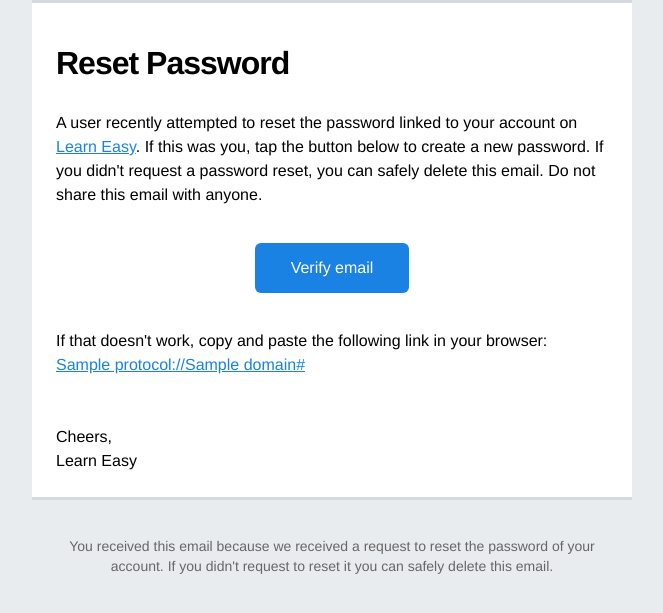
After one commit to RajatShenoi/JNNCE-Notes, a Django app: template notes/templates/notes/password_reset/password_reset_email.html in a window 1280 px wide. The commit adds this page. Shown: the top 613 px of the page, without its empty margins (308-971 px from the left). Run offline with Django 5.2, Linux system fonts and the light colour scheme; the template is opened without the code that fills it: most values are stand-ins (such as "Sample title", 1, 10 or a date in 2020); some web fonts are replaced.

Commit message:
Password Reset

```diff
--- a/notes/templates/notes/login.html
+++ b/notes/templates/notes/login.html
@@ -20,6 +20,9 @@
                 <svg xmlns="http://www.w3.org/2000/svg" viewBox="0 0 16 16" fill="currentColor" class="w-4 h-4 opacity-70"><path fill-rule="evenodd" d="M14 6a4 4 0 0 1-4.899 3.899l-1.955 1.955a.5.5 0 0 1-.353.146H5v1.5a.5.5 0 0 1-.5.5h-2a.5.5 0 0 1-.5-.5v-2.293a.5.5 0 0 1 .146-.353l3.955-3.955A4 4 0 1 1 14 6Zm-4-2a.75.75 0 0 0 0 1.5.5.5 0 0 1 .5.5.75.75 0 0 0 1.5 0 2 2 0 0 0-2-2Z" clip-rule="evenodd" /></svg>
                 {{ form.password }}
             </label>
+            <div class="label">
+                <a class="label-text-alt link" href="{% url 'notes:password-reset' %}">Forgot password?</a>
+            </div>
             <input class="btn btn-accent btn-block mt-5" type="submit" value="Login">
             <a class="link label-text" href="{% url 'notes:register' %}">Don't have an account? Register</a>
         </form>
--- /dev/null
+++ b/notes/templates/notes/password_reset/password_reset_email.html
@@ -0,0 +1,230 @@
+<!DOCTYPE html>
+<html>
+<head>
+
+  <meta charset="utf-8">
+  <meta http-equiv="x-ua-compatible" content="ie=edge">
+  <title>Learn Easy | Password Reset</title>
+  <meta name="viewport" content="width=device-width, initial-scale=1">
+  <style type="text/css">
+  /**
+   * Google webfonts. Recommended to include the .woff version for cross-client compatibility.
+   */
+  @media screen {
+    @font-face {
+      font-family: 'Source Sans Pro';
+      font-style: normal;
+      font-weight: 400;
+      src: local('Source Sans Pro Regular'), local('SourceSansPro-Regular'), url(https://fonts.gstatic.com/s/sourcesanspro/v10/ODelI1aHBYDBqgeIAH2zlBM0YzuT7MdOe03otPbuUS0.woff) format('woff');
+    }
+    @font-face {
+      font-family: 'Source Sans Pro';
+      font-style: normal;
+      font-weight: 700;
+      src: local('Source Sans Pro Bold'), local('SourceSansPro-Bold'), url(https://fonts.gstatic.com/s/sourcesanspro/v10/toadOcfmlt9b38dHJxOBGFkQc6VGVFSmCnC_l7QZG60.woff) format('woff');
+    }
+  }
+  /**
+   * Avoid browser level font resizing.
+   * 1. Windows Mobile
+   * 2. iOS / OSX
+   */
+  body,
+  table,
+  td,
+  a {
+    -ms-text-size-adjust: 100%; /* 1 */
+    -webkit-text-size-adjust: 100%; /* 2 */
+  }
+  /**
+   * Remove extra space added to tables and cells in Outlook.
+   */
+  table,
+  td {
+    mso-table-rspace: 0pt;
+    mso-table-lspace: 0pt;
+  }
+  /**
+   * Better fluid images in Internet Explorer.
+   */
+  img {
+    -ms-interpolation-mode: bicubic;
+  }
+  /**
+   * Remove blue links for iOS devices.
+   */
+  a[x-apple-data-detectors] {
+    font-family: inherit !important;
+    font-size: inherit !important;
+    font-weight: inherit !important;
+    line-height: inherit !important;
+    color: inherit !important;
+    text-decoration: none !important;
+  }
+  /**
+   * Fix centering issues in Android 4.4.
+   */
+  div[style*="margin: 16px 0;"] {
+    margin: 0 !important;
+  }
+  body {
+    width: 100% !important;
+    height: 100% !important;
+    padding: 0 !important;
+    margin: 0 !important;
+  }
+  /**
+   * Collapse table borders to avoid space between cells.
+   */
+  table {
+    border-collapse: collapse !important;
+  }
+  a {
+    color: #1a82e2;
+  }
+  img {
+    height: auto;
+    line-height: 100%;
+    text-decoration: none;
+    border: 0;
+    outline: none;
+  }
+  </style>
+
+</head>
+<body style="background-color: #e9ecef;">
+
+  <!-- start preheader -->
+  <div class="preheader" style="display: none; max-width: 0; max-height: 0; overflow: hidden; font-size: 1px; line-height: 1px; color: #fff; opacity: 0;">
+    A user requested to reset their password on Learn Easy. If this was you, tap the button below to reset your password.
+  </div>
+  <!-- end preheader -->
+
+  <!-- start body -->
+  <table border="0" cellpadding="0" cellspacing="0" width="100%">
+
+    <!-- start hero -->
+    <tr>
+      <td align="center" bgcolor="#e9ecef">
+        <!--[if (gte mso 9)|(IE)]>
+        <table align="center" border="0" cellpadding="0" cellspacing="0" width="600">
+        <tr>
+        <td align="center" valign="top" width="600">
+        <![endif]-->
+        <table border="0" cellpadding="0" cellspacing="0" width="100%" style="max-width: 600px;">
+          <tr>
+            <td align="left" bgcolor="#ffffff" style="padding: 36px 24px 0; font-family: 'Source Sans Pro', Helvetica, Arial, sans-serif; border-top: 3px solid #d4dadf;">
+              <h1 style="margin: 0; font-size: 32px; font-weight: 700; letter-spacing: -1px; line-height: 48px;">Reset Password</h1>
+            </td>
+          </tr>
+        </table>
+        <!--[if (gte mso 9)|(IE)]>
+        </td>
+        </tr>
+        </table>
+        <![endif]-->
+      </td>
+    </tr>
+    <!-- end hero -->
+
+    <!-- start copy block -->
+    <tr>
+      <td align="center" bgcolor="#e9ecef">
+        <!--[if (gte mso 9)|(IE)]>
+        <table align="center" border="0" cellpadding="0" cellspacing="0" width="600">
+        <tr>
+        <td align="center" valign="top" width="600">
+        <![endif]-->
+        <table border="0" cellpadding="0" cellspacing="0" width="100%" style="max-width: 600px;">
+
+          <!-- start copy -->
+          <tr>
+            <td align="left" bgcolor="#ffffff" style="padding: 24px; font-family: 'Source Sans Pro', Helvetica, Arial, sans-serif; font-size: 16px; line-height: 24px;">
+                <p style="margin: 0;">
+                    A user recently attempted to reset the password linked to your account on <a href="https://jnncenotes.azurewebsites.net/">Learn Easy</a>.
+                    If this was you, tap the button below to create a new password.
+                    If you didn't request a password reset, you can safely delete this email.
+                    Do not share this email with anyone.
+                </p>
+            </td>
+          </tr>
+          <!-- end copy -->
+
+          <!-- start button -->
+          <tr>
+            <td align="left" bgcolor="#ffffff">
+              <table border="0" cellpadding="0" cellspacing="0" width="100%">
+                <tr>
+                  <td align="center" bgcolor="#ffffff" style="padding: 12px;">
+                    <table border="0" cellpadding="0" cellspacing="0">
+                      <tr>
+                        <td align="center" bgcolor="#1a82e2" style="border-radius: 6px;">
+                          <a href="{{ protocol }}://{{ domain }}{% url 'notes:password-reset-confirm' uidb64=uid token=token %}" target="_blank" style="display: inline-block; padding: 16px 36px; font-family: 'Source Sans Pro', Helvetica, Arial, sans-serif; font-size: 16px; color: #ffffff; text-decoration: none; border-radius: 6px;">Verify email</a>
+                        </td>
+                      </tr>
+                    </table>
+                  </td>
+                </tr>
+              </table>
+            </td>
+          </tr>
+          <!-- end button -->
+
+          <!-- start copy -->
+          <tr>
+            <td align="left" bgcolor="#ffffff" style="padding: 24px; font-family: 'Source Sans Pro', Helvetica, Arial, sans-serif; font-size: 16px; line-height: 24px;">
+              <p style="margin: 0;">If that doesn't work, copy and paste the following link in your browser:</p>
+              <p style="margin: 0;"><a href="{{ protocol }}://{{ domain }}{% url 'notes:password-reset-confirm' uidb64=uid token=token %}" target="_blank">{{ protocol }}://{{ domain }}{% url 'notes:password-reset-confirm' uidb64=uid token=token %}</a></p>
+            </td>
+          </tr>
+          <!-- end copy -->
+
+          <!-- start copy -->
+          <tr>
+            <td align="left" bgcolor="#ffffff" style="padding: 24px; font-family: 'Source Sans Pro', Helvetica, Arial, sans-serif; font-size: 16px; line-height: 24px; border-bottom: 3px solid #d4dadf">
+              <p style="margin: 0;">Cheers,<br> Learn Easy</p>
+            </td>
+          </tr>
+          <!-- end copy -->
+
+        </table>
+        <!--[if (gte mso 9)|(IE)]>
+        </td>
+        </tr>
+        </table>
+        <![endif]-->
+      </td>
+    </tr>
+    <!-- end copy block -->
+
+    <!-- start footer -->
+    <tr>
+      <td align="center" bgcolor="#e9ecef" style="padding: 24px;">
+        <!--[if (gte mso 9)|(IE)]>
+        <table align="center" border="0" cellpadding="0" cellspacing="0" width="600">
+        <tr>
+        <td align="center" valign="top" width="600">
+        <![endif]-->
+        <table border="0" cellpadding="0" cellspacing="0" width="100%" style="max-width: 600px;">
+
+          <tr>
+            <td align="center" bgcolor="#e9ecef" style="padding: 12px 24px; font-family: 'Source Sans Pro', Helvetica, Arial, sans-serif; font-size: 14px; line-height: 20px; color: #666;">
+              <p style="margin: 0;">You received this email because we received a request to reset the password of your account. If you didn't request to reset it you can safely delete this email.</p>
+            </td>
+          </tr>
+
+        </table>
+        <!--[if (gte mso 9)|(IE)]>
+        </td>
+        </tr>
+        </table>
+        <![endif]-->
+      </td>
+    </tr>
+    <!-- end footer -->
+
+  </table>
+  <!-- end body -->
+
+</body>
+</html>
--- /dev/null
+++ b/notes/templates/notes/password_reset/password_reset_subject.html
@@ -0,0 +1 @@
+Password Reset - Learn Easy
--- /dev/null
+++ b/notes/templates/notes/password_reset/subject_template_name.html
@@ -0,0 +1 @@
+Learn Easy - Reset Password
```
Also changed, not shown: notes/templates/notes/password_reset/password_reset.html (added, +43 -0 lines), notes/templates/notes/password_reset/password_reset_confirm.html (added, +57 -0 lines), notes/urls.py (+6 -3 lines), notes/views.py (+38 -2 lines).
